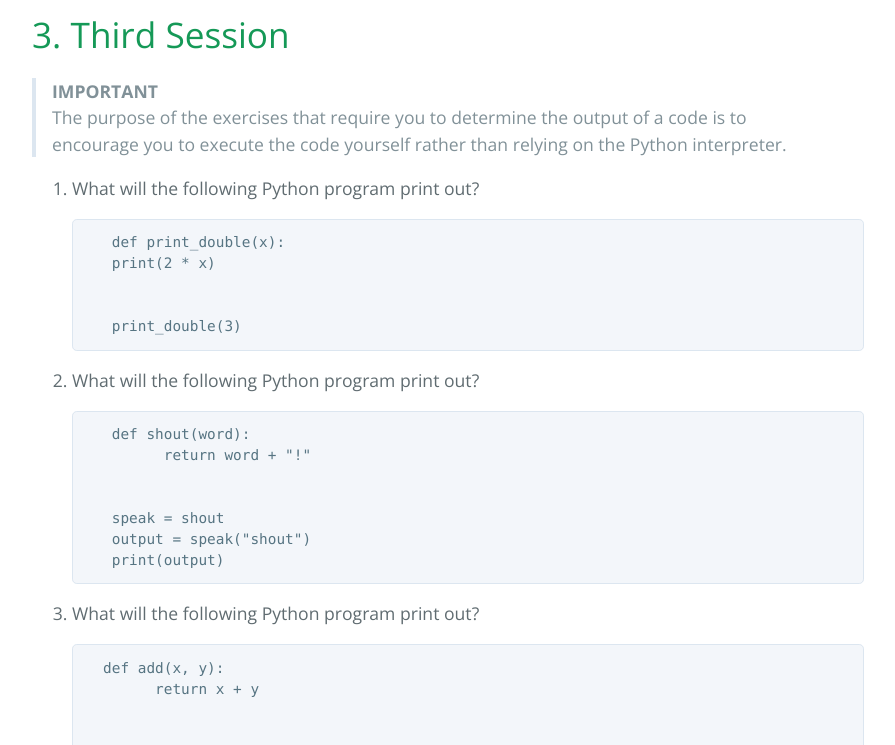
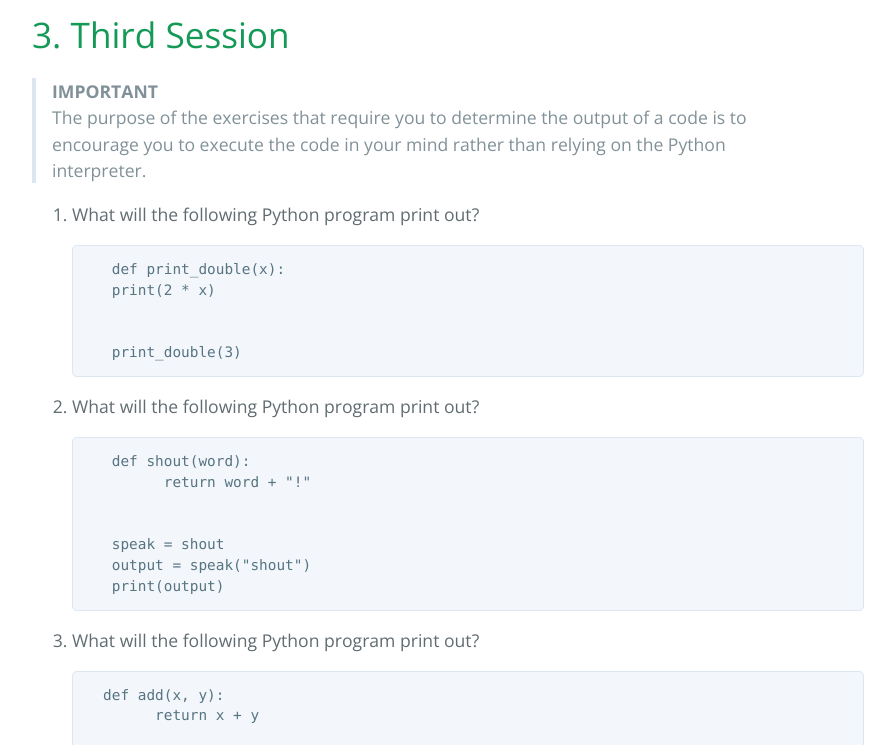
Before and after one commit to MehrdadSamadishadlou/Python_for_Beginners, a Jekyll site: the page built from nexercises.md, in a window 1280 px wide and 900 px high, scrolled down 2695 px, cut to the strip 155-900 px from the top of the window. Shown: the whole strip, without its empty margins (192-1087 px from the left). Built offline with Jekyll 4.4.1, drawn with Linux system fonts in a browser that asks for light colours.

Commit message:
Update nexercises.md

```diff
--- a/nexercises.md
+++ b/nexercises.md
@@ -86,7 +86,7 @@ filename: nexercises
 # 3. Third Session
 
 > **IMPORTANT**
-> The purpose of the exercises that require you to determine the output of a code is to encourage you to execute the code yourself rather than relying on the Python interpreter.
+> The purpose of the exercises that require you to determine the output of a code is to encourage you to execute the code in your mind rather than relying on the Python interpreter.
 
 1. What will the following Python program print out?
 
```
